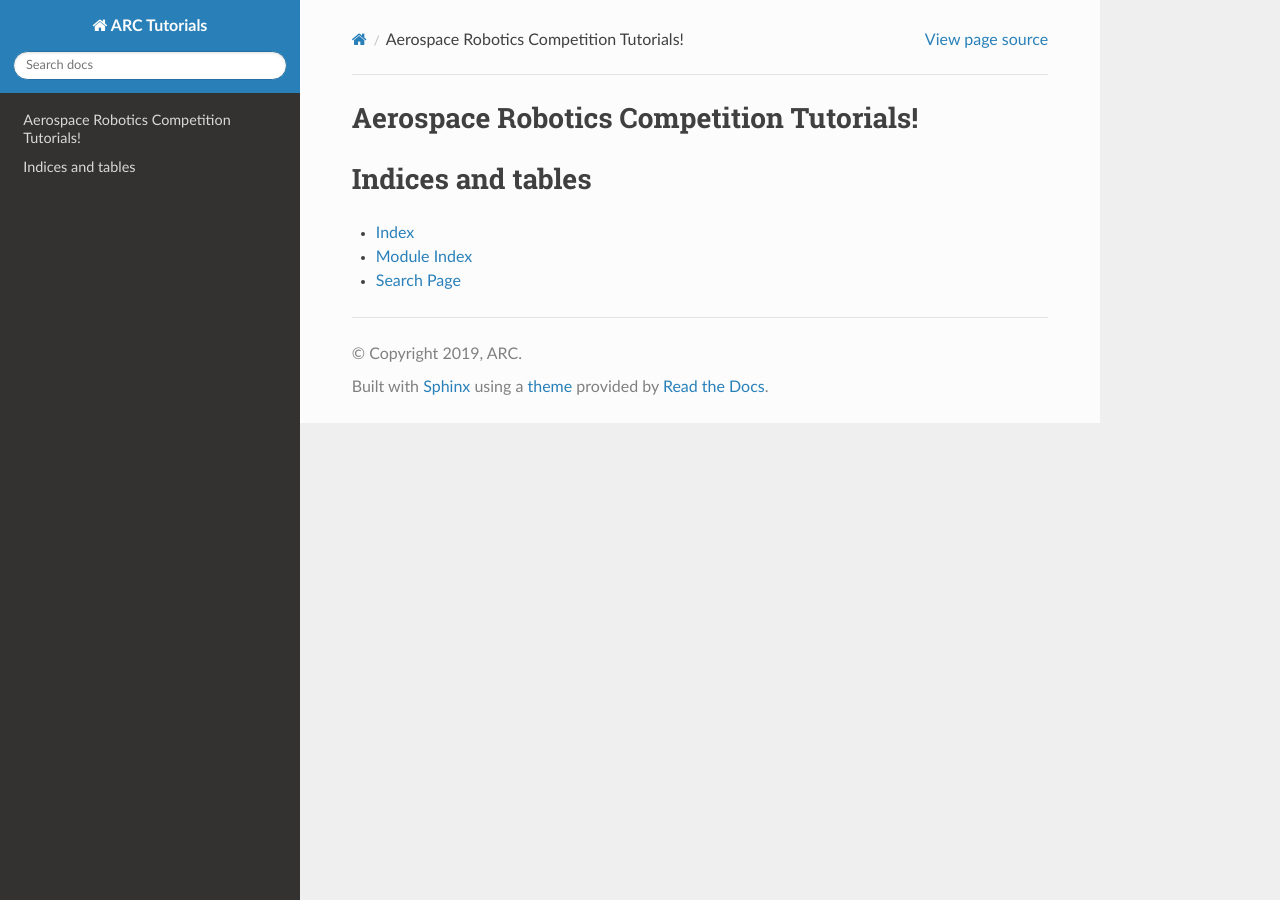
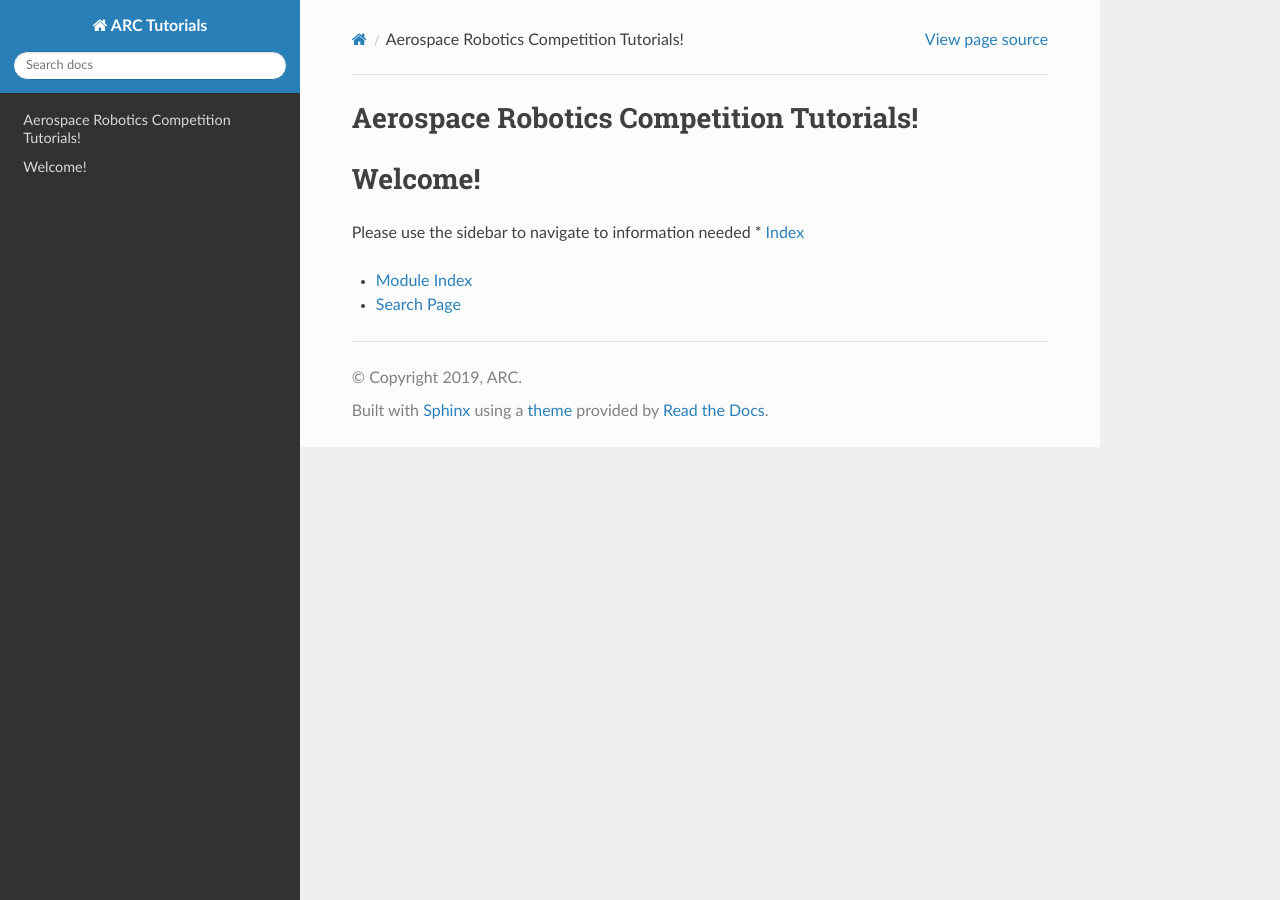
Before and after one commit to aeroroboticscomp/ARC_tutorials, a Sphinx documentation site: the page built from docs/source/index.rst, in a window 1280 px wide. Built offline with Sphinx 7.4.7 and the Read the Docs theme 2.0.0, drawn with Linux system fonts in a browser that asks for light colours.

Commit message:
Another try

```diff
--- a/docs/source/index.rst
+++ b/docs/source/index.rst
@@ -18,9 +17,11 @@ Aerospace Robotics Competition Tutorials!
 
 
 
-Indices and tables
+Welcome!
 ==================
 
+Please use the sidebar to navigate to information needed
 * :ref:`genindex`
+
 * :ref:`modindex`
 * :ref:`search`
```
Also changed, not shown: other parts of docs/source/index.rst (+1 -2 lines).
